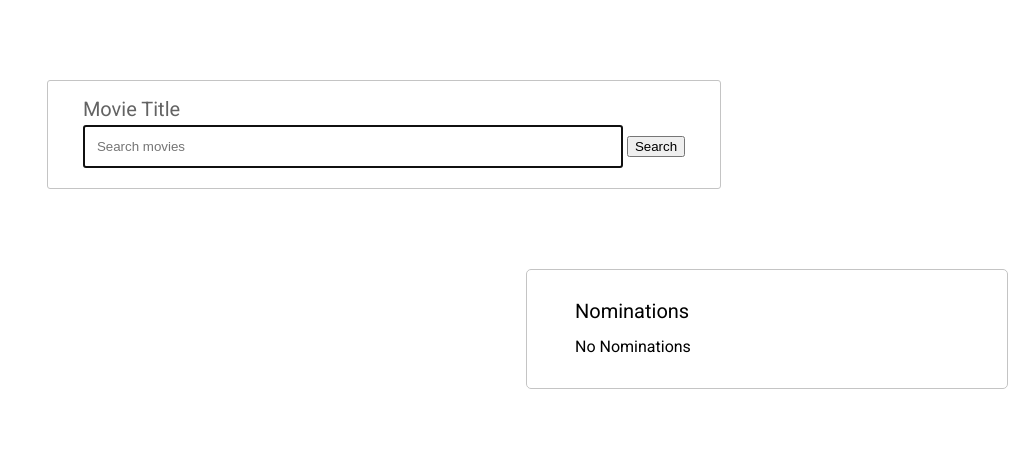
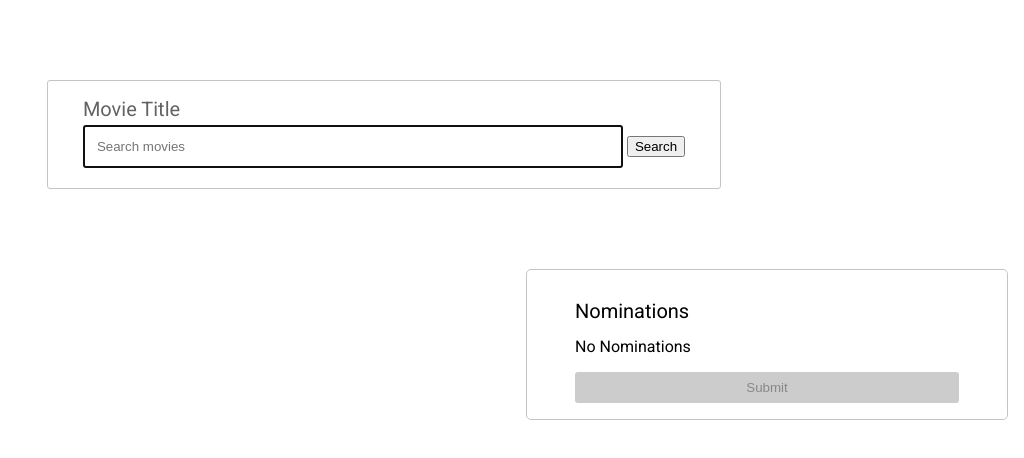
Before and after one commit to ThomasJnLiu/Shopify-Design-Challenge-2021, a React (Create React App) app: page / in a window 1280 px wide. Shown: the top 458 px of the page, without its empty margins (256-1280 px from the left). Built offline with nearby package versions, Linux system fonts and the light colour scheme.

Commit message:
Add submit button

```diff
--- a/src/App.css
+++ b/src/App.css
@@ -104,7 +104,7 @@ h1 {
   border: none;
 }
 .nominate-button-disabled p {
-  color: white;
+  color: #888888;
   display: block;
   margin: 0;
 }
--- a/src/App.js
+++ b/src/App.js
@@ -10,6 +10,7 @@ import axios from "axios";
 const App = () => {
   const [movies, setMovies] = useState([]);
   const [nominations, setNominations] = useState([]);
+  const [nominationCapped, setNominationCapped] = useState(false);
   const onAdd = (nomMovie) => {
     const exist = nominations.find((x) => x.imdbID === nomMovie.imdbID);
     if (exist) {
@@ -37,7 +38,12 @@ const App = () => {
   };
 
   useEffect(() => {
-    console.log({ nominations });
+    if (nominations.length === 5) {
+      setNominationCapped(true);
+    } else {
+      setNominationCapped(false);
+    }
+    console.log(nominationCapped);
   }, [nominations]);
   // const url = "http://www.omdbapi.com/?apikey=e95d3a07&s=";
   // const [query, setQuery] = useState("");
@@ -69,7 +75,11 @@ const App = () => {
           newMovies={movies}
           nominations={nominations}
         />
-        <Nominations onRemove={onRemove} movies={nominations} />
+        <Nominations
+          onRemove={onRemove}
+          movies={nominations}
+          nominationCapped={nominationCapped}
+        />
       </div>
     </div>
   );
--- a/src/components/MoviesGrid.js
+++ b/src/components/MoviesGrid.js
@@ -16,7 +16,6 @@ const MoviesGrid = ({ newMovies, onAdd, nominations }) => {
             (x) => x.imdbID === movie.imdbID
           );
           if (alreadyNominated) {
-            console.log(movie.Title + " is nominated");
             return (
               <>
                 <MoviesCard
--- a/src/components/Nominations.js
+++ b/src/components/Nominations.js
@@ -1,6 +1,7 @@
 import React, { useEffect } from "react";
 
-const Nominations = ({ movies, onRemove, nominations }) => {
+const Nominations = ({ movies, onRemove, nominationCapped }) => {
+  console.log(nominationCapped);
   return (
     <div className="nominations">
       <h1>Nominations</h1>
@@ -16,6 +17,17 @@ const Nominations = ({ movies, onRemove, nominations }) => {
           );
         })}
       </ul>
+      <button
+        onClick={() => {
+          if (nominationCapped) window.alert("Thank you for submitting!");
+        }}
+        className={
+          nominationCapped ? "nominate-button" : "nominate-button-disabled"
+        }
+      >
+        <p>Submit</p>
+      </button>
+      {/* {nominationCapped ? <button>Submit</button> : <h1>not</h1>} */}
     </div>
   );
 };
--- a/src/components/Search.js
+++ b/src/components/Search.js
@@ -12,8 +12,7 @@ const Search = ({ getResult }) => {
 
   const SearchMovie = async () => {
     const result = await axios(
-      `http://www.omdbapi.com/?apikey=e95d3a07&s=${text}`
-      // `http://www.omdbapi.com/?apikey=e95d3a07&s=avengers`
+      `https://www.omdbapi.com/?apikey=e95d3a07&s=${text}`
     );
     setMovies(result.data.Search);
   };
```
Also changed, not shown: 1 other file (tests, documents, lock files or other folders).
